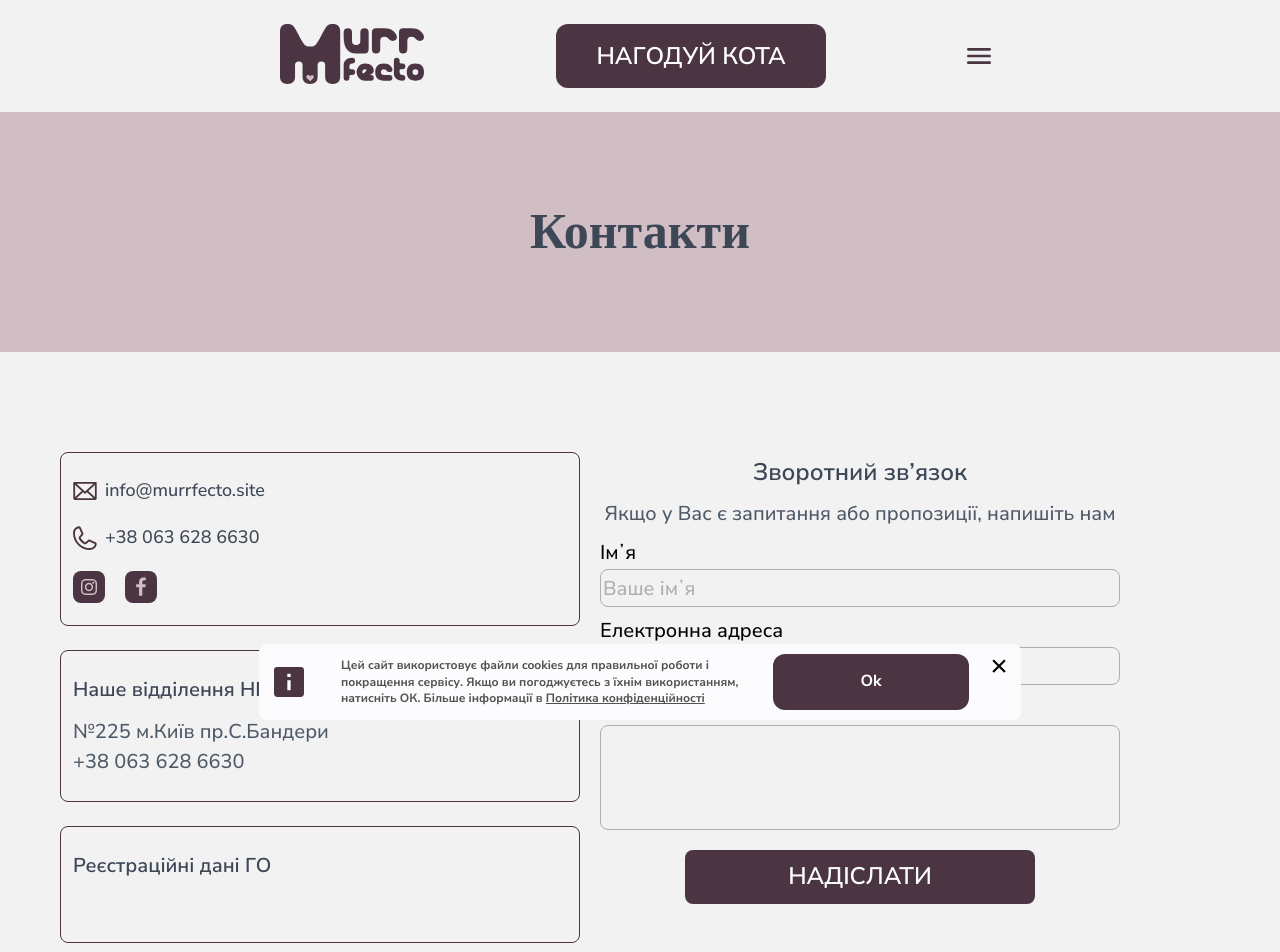
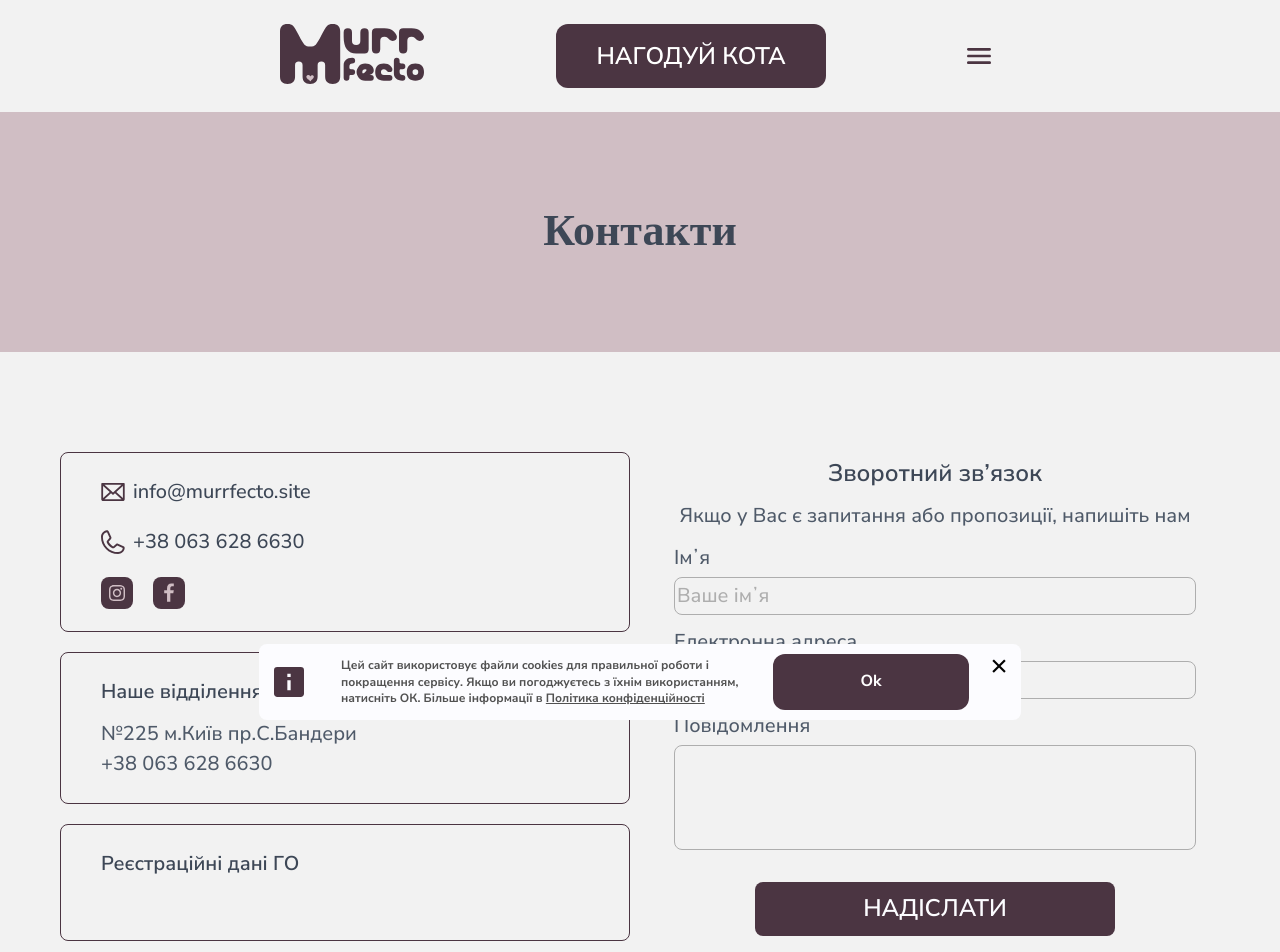
Before and after one commit to murrfecto/murrfecto1, a React (Create React App) app in the folder client/: page /contacts in a window 1280 px wide. Shown: the top 952 px of the page. Built offline with nearby package versions, Linux system fonts and the light colour scheme.

Commit message:
Added styles for breakpoint 1280

```diff
--- a/client/src/components/Contacts/Contacts.scss
+++ b/client/src/components/Contacts/Contacts.scss
@@ -36,24 +36,18 @@
   width: 358px;
   @media (max-width: 375px) {
     width: 320px;
-
   }
-
   @media screen and (min-width: 768px) {
-    width: 350px;
+    width: calc((100% - 20px)/2);
     @include flex-column-na;
     gap: 24px;
   }
-
 @media screen and (min-width: 1280px) {
-  width: calc((100% - 60px*2)/2);
-  @include flex-column-na;
-  gap: 24px;
+  width: calc((100% - 20px)/2);
+   gap: 20px;
 }
-
   @media screen and (min-width: 1440px) {
     width: 414px;
-    gap: 20px;
   }
 }
 
@@ -61,7 +55,6 @@
   @include flex-column-na;
   gap: 20px;
   width: 100%;
-  min-height: 168px;
   border: 0.5px solid $color-btn;
   border-radius: 8px;
   padding-top: 24px;
@@ -82,11 +75,15 @@
 
   @media screen and (min-width: 768px) {
     padding-left: 12px;
-    padding-bottom: 18px;
-    &_link {
-      @include nunito-400-size-20;
+    padding-bottom: 24px;
+    &_wrapper {
+        @include nunito-400-size-20;
+      }
+  }
+    @media screen and (min-width: 1280px) {
+      padding-left: 40px;
+      padding-bottom: 18px;
     }
-  }
   @media screen and (min-width: 1440px) {
     padding-left: 40px;
     padding-bottom: 20px;
@@ -97,22 +94,16 @@
   display: flex;
   justify-content: flex-start;
   gap: 20px;
-  &_link {
-      &:hover {
-        background-color: teal;
 
-      }
   &_icon {
     width: 32px;
     height: 32px;
     &:hover {
-        background-color: red;
-        filter: brightness(0) saturate(100%) invert(20%) sepia(9%) saturate(1465%) hue-rotate(272deg) brightness(96%) contrast(89%);
         cursor: pointer;
       }
   }
   }
-}
+
 
 .contacts_np {
   width: 100%;
@@ -145,6 +136,10 @@
       @include nunito-400-size-20;
     }
   }
+    @media screen and (min-width: 1280px) {
+      padding-left: 40px;
+      padding-bottom: 24px;
+    }
   @media screen and (min-width: 1440px) {
     padding-left: 40px;
   }
@@ -168,7 +163,7 @@
       @include nunito-600-size-20;
     }
   }
-  @media screen and (min-width: 1440px) {
+  @media screen and (min-width: 1280px) {
     padding-left: 40px;
   }
 }
--- a/client/src/components/FeedbackForm/Feedbackform.scss
+++ b/client/src/components/FeedbackForm/Feedbackform.scss
@@ -2,23 +2,21 @@
 
 .feedback_wrapper {
     width: 358px;
-    min-height: 484px;
     @media (max-width: 375px) {
         width: 325px;
 
     }
-
     @media screen and (min-width: 768px) {
-        width: 350px;
+        width: calc((100% - 20px)/2);
     }
-
-        @media screen and (min-width: 1280px) {
-            width: calc((100% - 60px*2)/2);
-        }
-
+    @media screen and (min-width: 1280px) {
+    width: calc((100% - 20px)/2);
+    padding: 0 24px;
+    }
     @media screen and (min-width: 1440px) {
     width: 522px;
     min-height: 474px;
+    padding: 0;
 }
 }
 
@@ -70,15 +68,15 @@
     @media  screen and (min-width: 768px) {
         margin-bottom: 20px;
     }
-    @media  screen and (min-width: 1440px) {
+    @media  screen and (min-width: 1280px) {
         margin-bottom: 32px;
     }
 }
 
 .feedback_label {
     @include nunito-400-size-18;
-    line-height: 1.2;
-    color: #000;
+    line-height: 1.5;
+    color: $color-card-text;
 
     @media screen and (min-width: 768px) {
         @include nunito-400-size-20;
@@ -148,7 +146,6 @@
 .feedback_button {
     width: 357px;
     height: 54px;
-    padding: 10px 110px;
     margin: 0 auto;
     border-radius: 8px;
     background-color: $color-btn;
@@ -160,16 +157,15 @@
     cursor: pointer;
     @media (max-width: 375px) {
         width: 325px;
-
     }
-
     @media screen and (min-width: 768px) {
         width: 350px;
-        padding: 10px 103px;
+    }
+    @media screen and (min-width: 1280px) {
+        width: 360px;
     }
     @media screen and (min-width: 1440px) {
         width: 365px;
-        padding: 10px 106px;
     }
 &:hover{
         color: $color-btn;
--- a/client/src/components/Title/Title.scss
+++ b/client/src/components/Title/Title.scss
@@ -9,10 +9,12 @@
 
   @media screen and (min-width: 768px) {
     height: 148px;
+    width: calc(100% - (24px * 2));
   }
 
   @media screen and (min-width: 1280px) {
     height: 240px;
+    width: 100%;
   }
 }
 
@@ -25,4 +27,7 @@
   @media screen and (min-width: 768px) {
     @include nunito-700-size-50;
   }
+    @media screen and (min-width: 1280px) {
+      @include nunito-700-size-44;
+    }
 }
--- a/client/src/styles/_fonts.scss
+++ b/client/src/styles/_fonts.scss
@@ -14,6 +14,12 @@
   font-family: "Nunito", serif;
   font-weight: 700;
   font-size: 50px;
+}
+
+@mixin nunito-700-size-44 {
+  font-family: "Nunito", serif;
+  font-weight: 700;
+  font-size: 44px;
 }
 
 @mixin nunito-700-size-40 {
```
